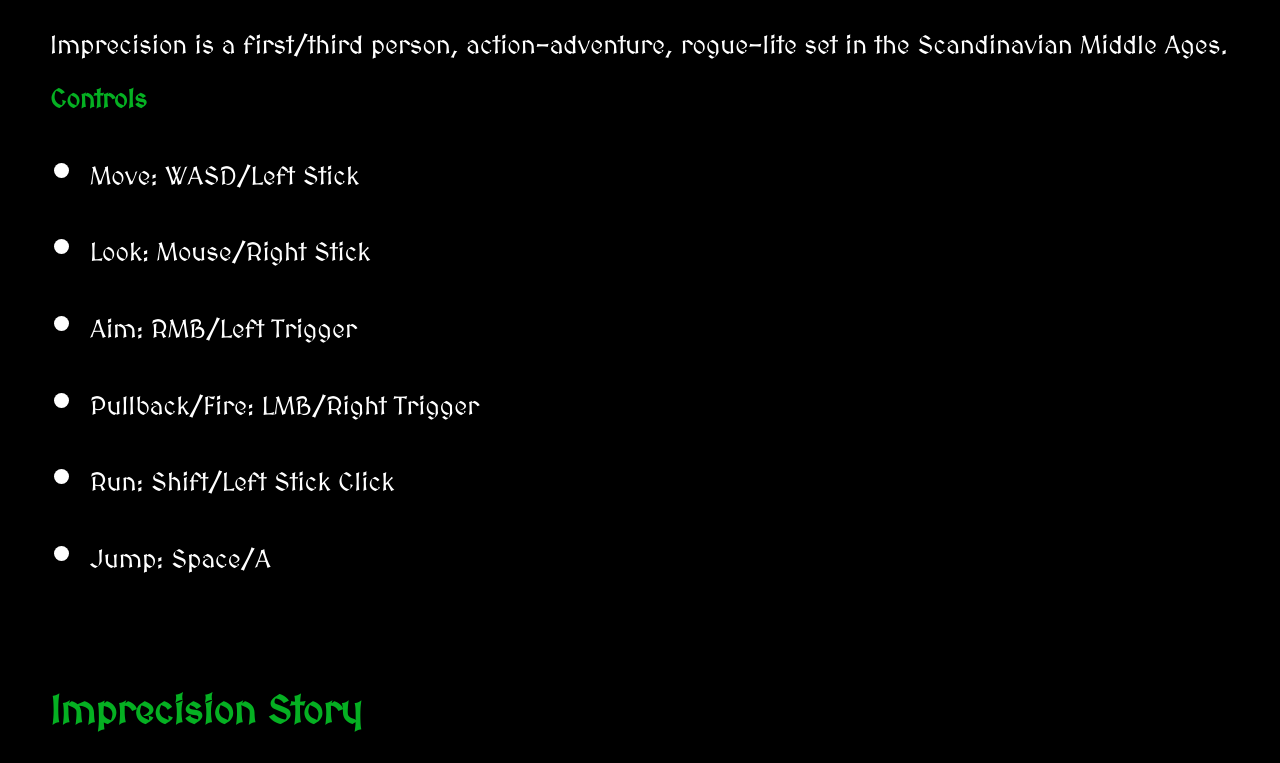
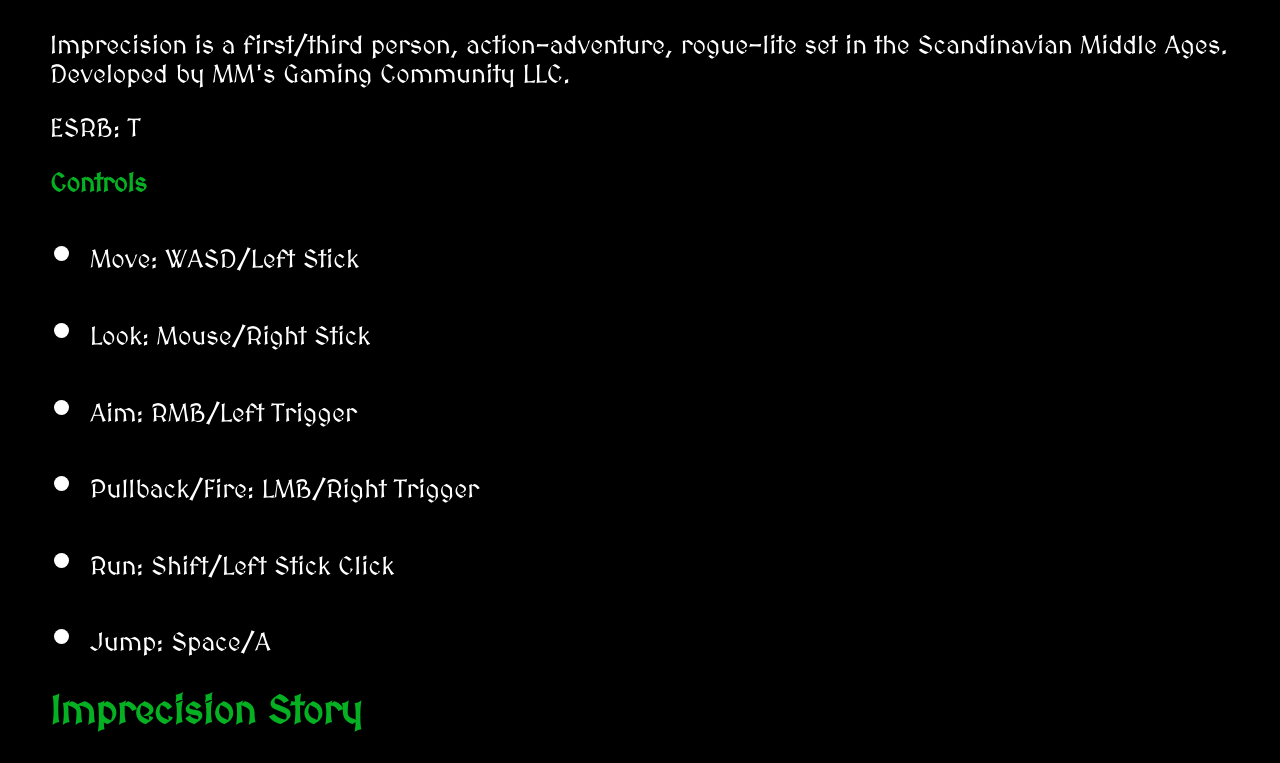
Before and after one commit to mmhousto/ImprecisionGame, a plain HTML site: page index.html in a window 1280 px wide. Shown: the part 901-1664 px from the top of the page. Drawn offline with Linux system fonts and the light colour scheme.

Commit message:
Update index.html

```diff
--- a/index.html
+++ b/index.html
@@ -23,7 +23,8 @@
 		<div id="story" class="section">
 			<div class="story-content">
 				<h1>Imprecision</h1>
-				<p>Imprecision is a first/third person, action-adventure, rogue-lite set in the Scandinavian Middle Ages.</p>
+				<p>Imprecision is a first/third person, action-adventure, rogue-lite set in the Scandinavian Middle Ages. Developed by MM's Gaming Community LLC.</p>
+				<p>ESRB: T</p>
 				<h3>Controls</h3>
 				<ul>
 					<li><p>Move: WASD/Left Stick</p></li>
```
